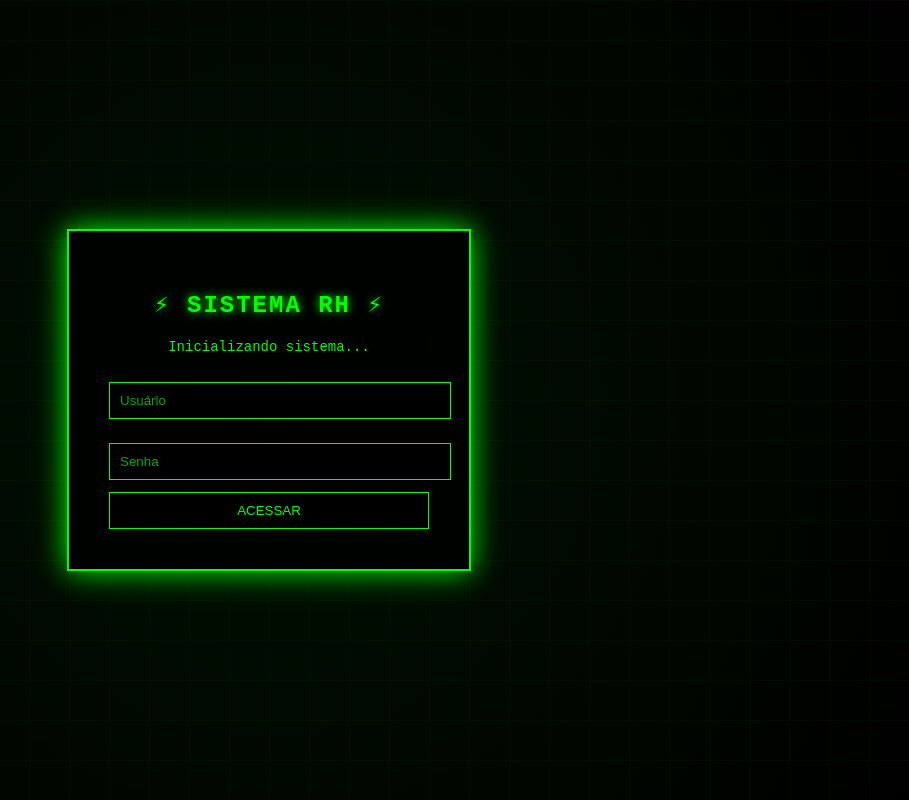
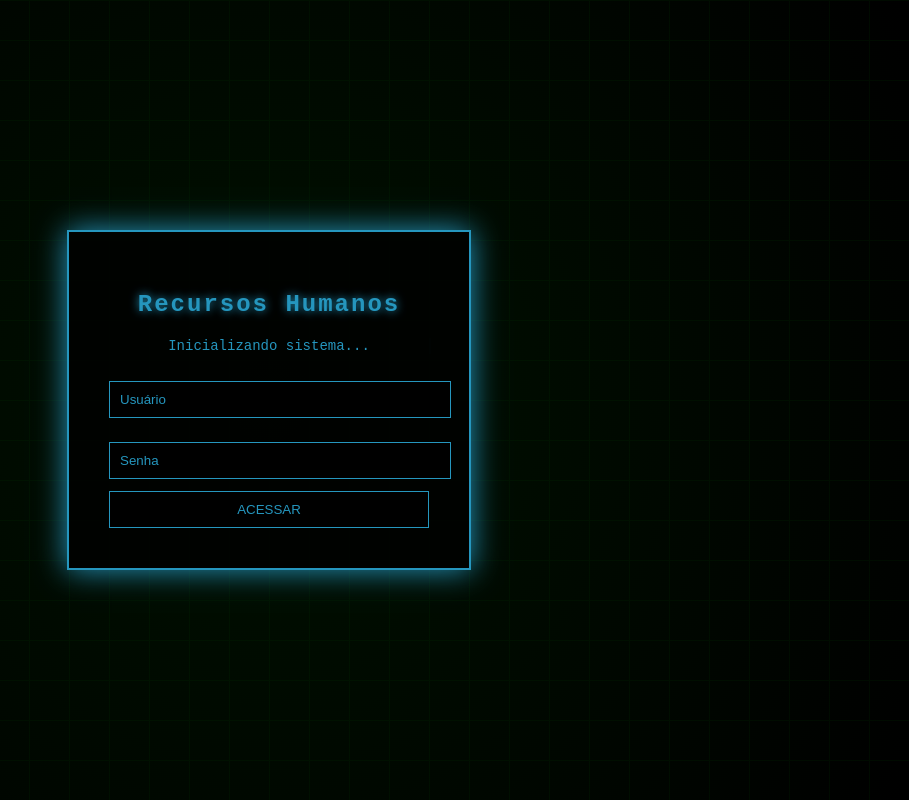
Before and after one commit to Greg10-ai/gerador-recibos-pj, a Flask app: page / in a window 1280 px wide. Shown: the whole page, without its empty margins (371-1280 px from the left). Run offline with Flask 3, Linux system fonts and the light colour scheme; parts of the project's set-up code (start-up, migrations or seed data) failed here and were passed over.

```diff
--- a/templates/login.html
+++ b/templates/login.html
@@ -9,7 +9,7 @@
             padding: 0;
             background: radial-gradient(circle, #001100, #000000);
             font-family: 'Courier New', monospace;
-            color: #00ff00;
+            color: #2596BE;
             height: 100vh;
             display: flex;
             justify-content: center;
@@ -31,27 +31,27 @@
 
         .box {
             position: relative;
-            border: 2px solid #00ff00;
+            border: 2px solid #2596BE;
             padding: 40px;
             width: 320px;
             text-align: center;
-            box-shadow: 0 0 20px #00ff00;
+            box-shadow: 0 0 20px #2596BE;
             background: rgba(0, 0, 0, 0.85);
             animation: glow 2s infinite alternate;
         }
 
         @keyframes glow {
             from {
-                box-shadow: 0 0 10px #00ff00;
+                box-shadow: 0 0 10px #2596BE;
             }
             to {
-                box-shadow: 0 0 30px #00ff00;
+                box-shadow: 0 0 30px #2596BE;
             }
         }
 
         h2 {
             margin-bottom: 20px;
-            text-shadow: 0 0 10px #00ff00;
+            text-shadow: 0 0 10px #2596BE;
             letter-spacing: 2px;
         }
 
@@ -60,29 +60,29 @@
             margin: 12px 0;
             padding: 10px;
             background: black;
-            border: 1px solid #00ff00;
-            color: #00ff00;
+            border: 1px solid #2596BE;
+            color: #2596BE;
             outline: none;
         }
 
         input::placeholder {
-            color: #00aa00;
+            color: #2596BE;
         }
 
         button {
             width: 100%;
             padding: 10px;
             background: black;
-            color: #00ff00;
-            border: 1px solid #00ff00;
+            color: #2596BE;
+            border: 1px solid #2596BE;
             cursor: pointer;
             transition: 0.3s;
         }
 
         button:hover {
-            background: #00ff00;
+            background: #2596BE;
             color: black;
-            box-shadow: 0 0 15px #00ff00;
+            box-shadow: 0 0 15px #2596BE;
         }
 
         /* TEXTO DIGITANDO */
@@ -91,7 +91,7 @@
             margin-bottom: 15px;
             white-space: nowrap;
             overflow: hidden;
-            border-right: 2px solid #00ff00;
+            border-right: 2px solid #2596BE;
             width: 0;
             animation: typing 3s steps(30, end) forwards, blink 0.7s infinite;
         }
@@ -111,7 +111,7 @@
 
 <div class="box">
 
-    <h2>⚡ SISTEMA RH ⚡</h2>
+    <h2>  Recursos Humanos </h2>
 
     <div class="typing">
         Inicializando sistema...
```
Also changed, not shown: templates/index.html (+6 -6 lines).
